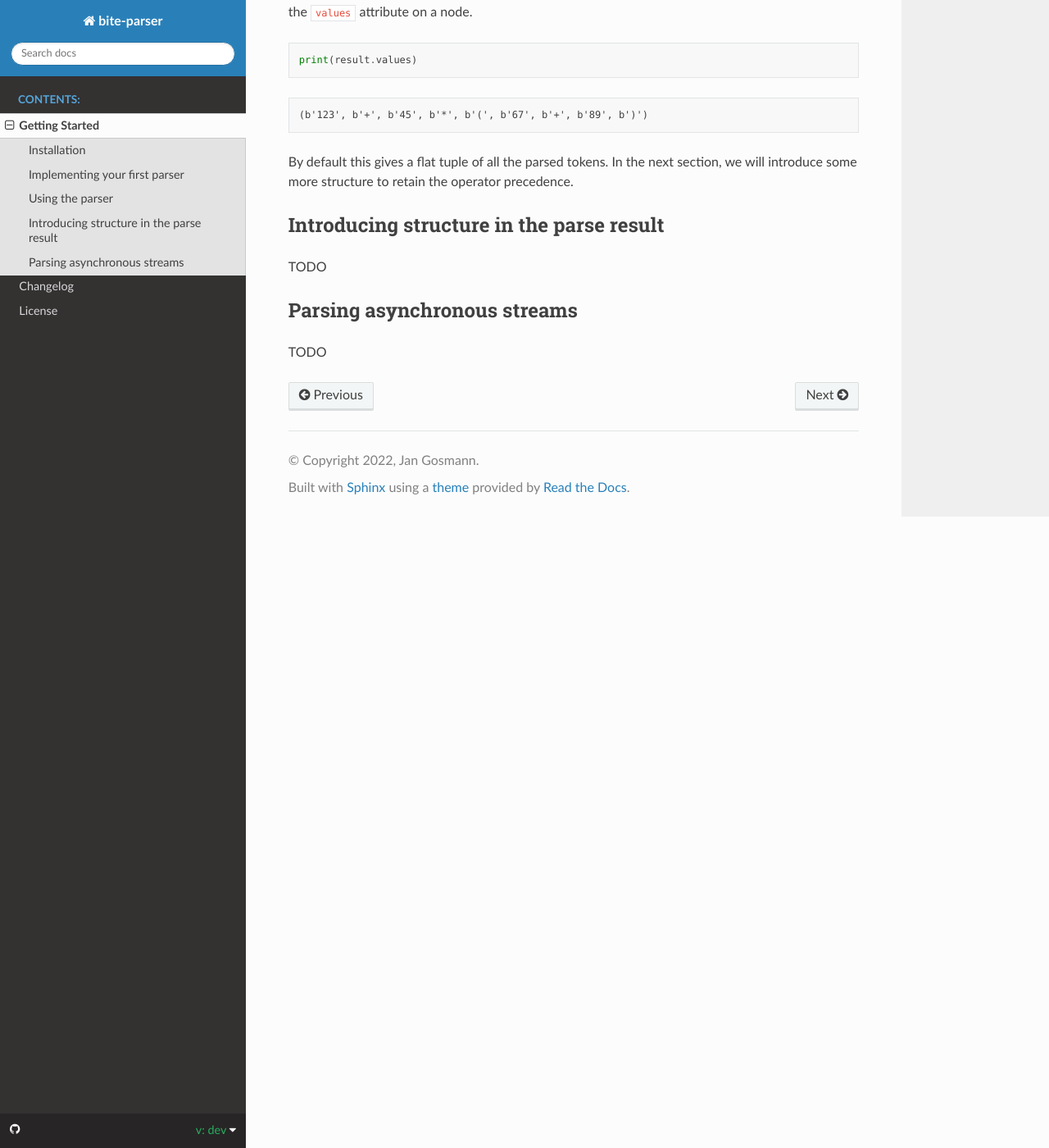
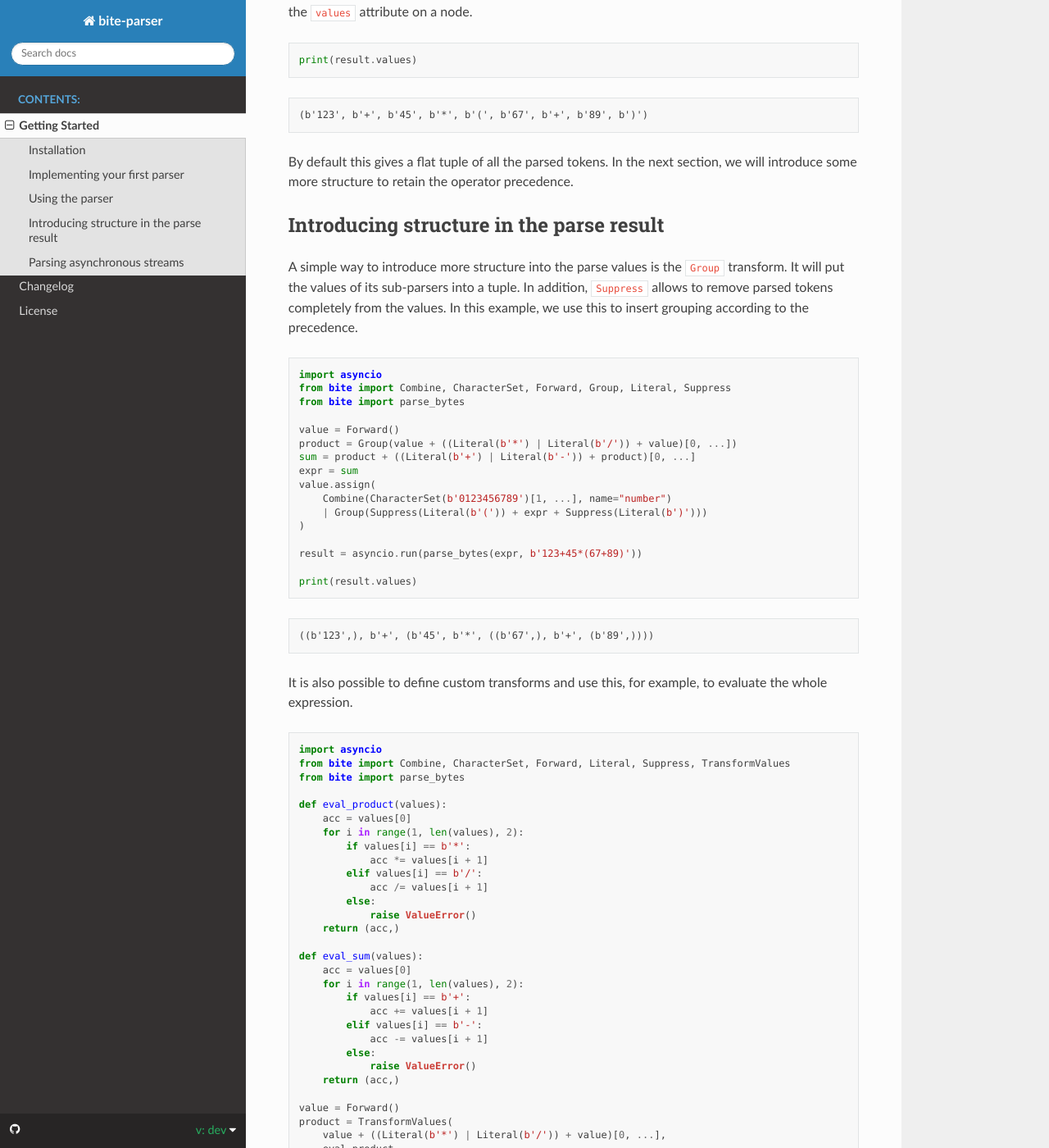
Before and after one commit to jgosmann/bite-parser, a Sphinx documentation site: the page built from docs/getting-started.rst, in a window 1280 px wide and 1400 px high, scrolled down 2239 px. Shown: the whole window at 82% size. Built offline with Sphinx 7.4.7 and the Read the Docs theme 2.0.0, drawn with Linux system fonts in a browser that asks for light colours; some of the changed text lies outside the part shown.

Commit message:
Complete Getting Started guide

```diff
--- a/docs/getting-started.rst
+++ b/docs/getting-started.rst
@@ -12,7 +12,7 @@
 Implementing your first parser
 ------------------------------
 
-.. testcode:: getting-started
+.. testcode:: getting-started-0
 
     from bite import Combine, CharacterSet, Forward, Literal
 
@@ -68,7 +68,7 @@
 Using the parser
 ----------------
 
-.. testcode:: getting-started
+.. testcode:: getting-started-0
 
     import asyncio
     from bite import parse_bytes
@@ -85,11 +85,11 @@
 we can take a look at the first child of ``result``
 which corresponds to ``123`` from the parsed expression:
 
-.. testcode:: getting-started
+.. testcode:: getting-started-0
 
    print(result.parse_tree[0])
 
-.. testoutput:: getting-started
+.. testoutput:: getting-started-0
 
     ParsedMatchFirst(name="(number) | ((b'(') + ((forward) + ((((b'*') | (b'/')) + (forward))[0, None]) + ((((b'+') | (b'-')) + ((forward) + ((((b'*') | (b'/')) + (forward))[0, None])))[0, None])) + (b')'))", parse_tree=ParsedLeaf(name='number', parse_tree=b'123', start_loc=0, end_loc=3), choice_index=0)
 
@@ -101,20 +101,20 @@
 you can query ``start_loc`` and ``end_loc`` to find out to what extent in the input the parsed node corresponds.
 The ``end_loc`` is exclusive.
 
-.. testcode:: getting-started
+.. testcode:: getting-started-0
 
     print(
         "Extent from", result.parse_tree[0].start_loc,
         "to", result.parse_tree[0].end_loc
     )
 
-.. testoutput:: getting-started
+.. testoutput:: getting-started-0
 
     Extent from 0 to 3
 
 The leaf nodes of the parse tree will have the bytes itself as ``parse_tree`` attribute:
 
-.. testcode:: getting-started
+.. testcode:: getting-started-0
 
     print("The leaf:", result.parse_tree[0].parse_tree)
     print(
@@ -122,7 +122,7 @@
         result.parse_tree[0].parse_tree.parse_tree
     )
 
-.. testoutput:: getting-started
+.. testoutput:: getting-started-0
 
     The leaf: ParsedLeaf(name='number', parse_tree=b'123', start_loc=0, end_loc=3)
     The children of the leaf are the bytes itself: b'123'
@@ -132,11 +132,11 @@
 Often you only want a transformed representation
 that you can get with the ``values`` attribute on a node.
 
-.. testcode:: getting-started
+.. testcode:: getting-started-0
 
     print(result.values)
 
-.. testoutput:: getting-started
+.. testoutput:: getting-started-0
 
     (b'123', b'+', b'45', b'*', b'(', b'67', b'+', b'89', b')')
 
@@ -148,9 +148,152 @@
 Introducing structure in the parse result
 -----------------------------------------
 
-TODO
+A simple way to introduce more structure into the parse values is the ``Group``
+transform.
+It will put the values of its sub-parsers into a tuple.
+In addition,
+``Suppress`` allows to remove parsed tokens completely from the values.
+In this example,
+we use this to insert grouping according to the precedence.
+
+.. testcode:: getting-started-1
+
+    import asyncio
+    from bite import Combine, CharacterSet, Forward, Group, Literal, Suppress
+    from bite import parse_bytes
+
+    value = Forward()
+    product = Group(value + ((Literal(b'*') | Literal(b'/')) + value)[0, ...])
+    sum = product + ((Literal(b'+') | Literal(b'-')) + product)[0, ...]
+    expr = sum
+    value.assign(
+        Combine(CharacterSet(b'0123456789')[1, ...], name="number")
+        | Group(Suppress(Literal(b'(')) + expr + Suppress(Literal(b')')))
+    )
+
+    result = asyncio.run(parse_bytes(expr, b'123+45*(67+89)'))
+
+    print(result.values)
+
+.. testoutput:: getting-started-1
+
+    ((b'123',), b'+', (b'45', b'*', ((b'67',), b'+', (b'89',))))
+
+It is also possible to define custom transforms
+and use this,
+for example,
+to evaluate the whole expression.
+
+.. testcode:: getting-started-1
+
+    import asyncio
+    from bite import Combine, CharacterSet, Forward, Literal, Suppress, TransformValues
+    from bite import parse_bytes
+
+    def eval_product(values):
+        acc = values[0]
+        for i in range(1, len(values), 2):
+            if values[i] == b'*':
+                acc *= values[i + 1]
+            elif values[i] == b'/':
+                acc /= values[i + 1]
+            else:
+                raise ValueError()
+        return (acc,)
+
+    def eval_sum(values):
+        acc = values[0]
+        for i in range(1, len(values), 2):
+            if values[i] == b'+':
+                acc += values[i + 1]
+            elif values[i] == b'-':
+                acc -= values[i + 1]
+            else:
+                raise ValueError()
+        return (acc,)
+
+    value = Forward()
+    product = TransformValues(
+        value + ((Literal(b'*') | Literal(b'/')) + value)[0, ...],
+        eval_product
+    )
+    sum = TransformValues(
+        product + ((Literal(b'+') | Literal(b'-')) + product)[0, ...],
+        eval_sum
+    )
+    expr = sum
+    value.assign(
+        TransformValues(
+            Combine(CharacterSet(b'0123456789')[1, ...], name="number"),
+            lambda values: (int(v) for v in values)
+        )
+        | Suppress(Literal(b'(')) + expr + Suppress(Literal(b')'))
+    )
+
+    result = asyncio.run(parse_bytes(expr, b'123+45*(67+89)'))
+
+    print(result.values)
+
+.. testoutput:: getting-started-1
+
+    (7143,)
+
 
 Parsing asynchronous streams
 ----------------------------
 
-TODO
+So far we only parsed complete byte arrays.
+However, bite-parser is asynchronous
+and can emit parsed results as they come in.
+For this the ``parse_incremental`` method is used.
+It returns an asynchronous iterator
+that returns each successive complete parse tree.
+
+The following example implements a simple server
+that parses and evaluates each incoming line
+with the grammar defined in the previous section.
+
+.. testcode:: getting-started-1
+
+    from bite import Opt
+
+    request = expr + Opt(Literal(b'\r')) + Literal(b'\n')
+
+    async def handle_connection(reader, writer):
+        try:
+            # The following line is where the magic happens
+            async for result in parse_incremental(request, reader):
+                writer.write(b'Result: ')
+                writer.write(str(result.values[0]).encode('ascii'))
+                writer.write(b'\n')
+                await writer.drain()
+        finally:
+            writer.write_eof()
+            await writer.drain()
+            writer.close()
+
+    async def main():
+        server = await asyncio.start_server(handle_connection, 'localhost', 4000)
+
+        addrs = ', '.join(str(sock.getsockname()) for sock in server.sockets)
+        print(f'Serving on {addrs}')
+
+        async with server:
+            await server.serve_forever()
+
+    if __name__ == '__main__':
+        asyncio.run(main())
+
+After starting the server,
+you can test the server with netcat (for example):
+
+.. code-block:: bash
+
+    nc localhost 4000
+
+.. code-block::
+
+    1+1
+    Result: 2
+    21+4*(5+6)-4/2
+    Result: 63.0
```
Also changed, not shown: 1 other file.
